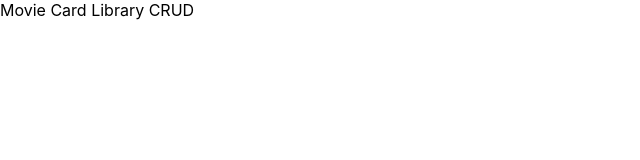
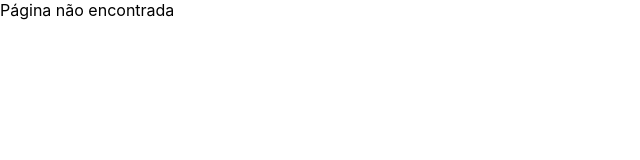
Before and after one commit to cleytonoliveira/movie-library-crud, a React (Create React App) app: page / in a window 1280 px wide. Shown: the top 160 px of the page, without its empty margins (0-640 px from the left). Built offline with nearby package versions, Linux system fonts and the light colour scheme.

Commit message:
Add route of BrowserRouter

```diff
--- a/src/App.js
+++ b/src/App.js
@@ -1,8 +1,20 @@
 import React from 'react';
+import { BrowserRouter, Route } from 'react-router-dom';
+import MovieList from './pages/MovieList';
+import MovieDetails from './pages/MovieDetails';
+import NewMovie from './pages/NewMovie';
+import EditMovie from './pages/EditMovie';
+import NotFound from './pages/NotFound';
 
 function App() {
   return (
-    <div>Movie Card Library CRUD</div>
+    <BrowserRouter>
+      <Route path="/" component={MovieList} />
+      <Route path="/movies/:id" component={MovieDetails} />
+      <Route path="/movies/new" component={NewMovie} />
+      <Route path="/movies/:id/edit" component={EditMovie} />
+      <Route path="" component={NotFound} />
+    </BrowserRouter>
   );
 }
 
```
